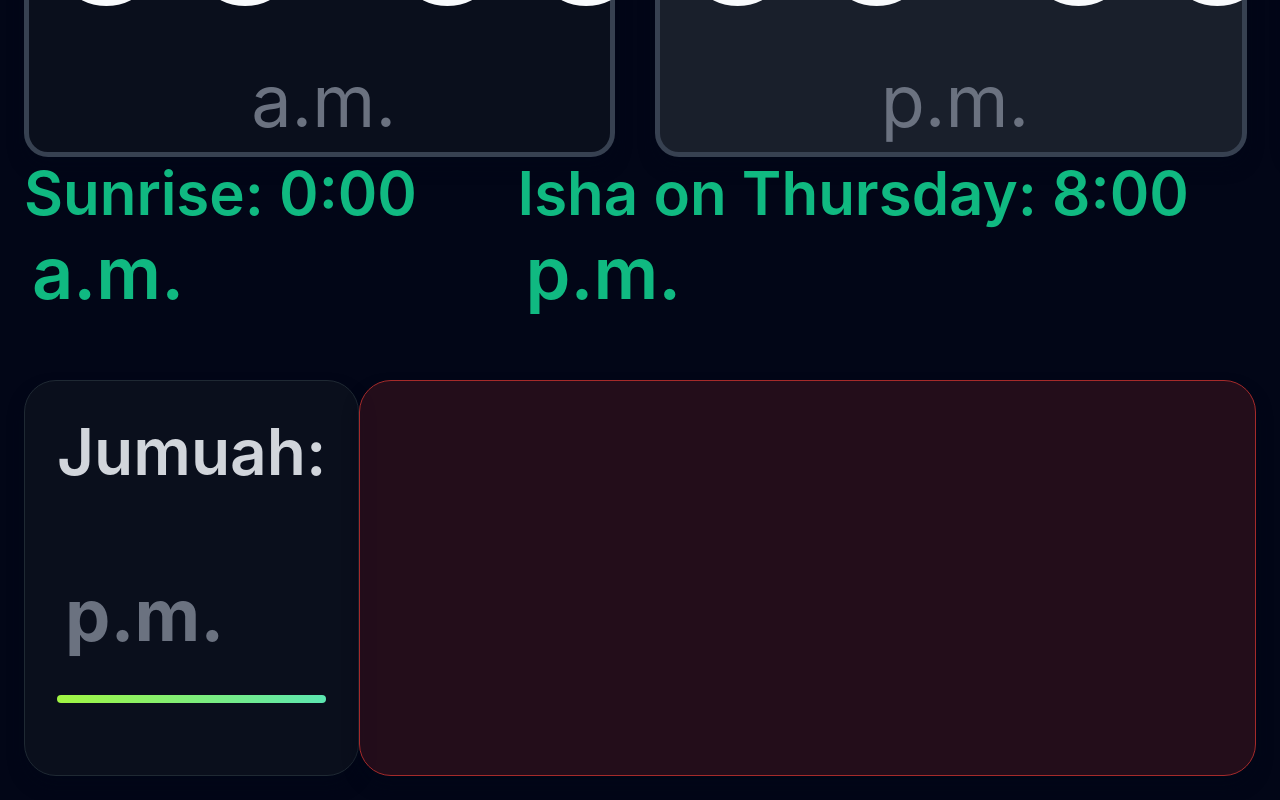
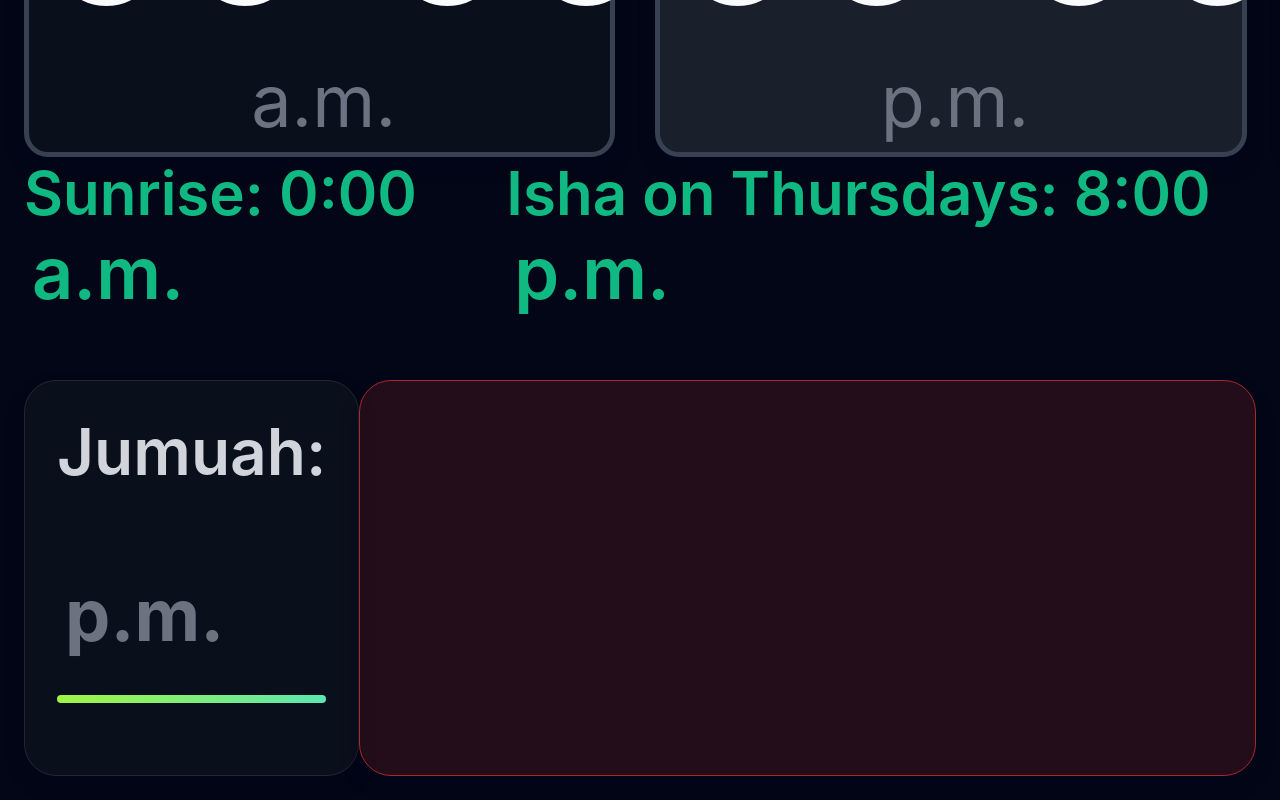
Before and after one commit to ismailsari07/papedisplayold, a website: page public/index.html in a window 1280 px wide. Shown: the part 1719-2519 px from the top of the page. Drawn offline with nearby package versions, Linux system fonts and the light colour scheme; no server answers.

Commit message:
Update index.html

```diff
--- a/public/index.html
+++ b/public/index.html
@@ -139,7 +139,7 @@
             <span class="ampm-small" style="color: #10b981">a.m.</span>
           </div>
           <div class="asrOnThursday">
-            Isha on Thursday:
+            Isha on Thursdays:
             <span id="asrOnThursday-time">8:00</span>
             <span class="ampm-small" style="color: #10b981">p.m.</span>
           </div>
```
